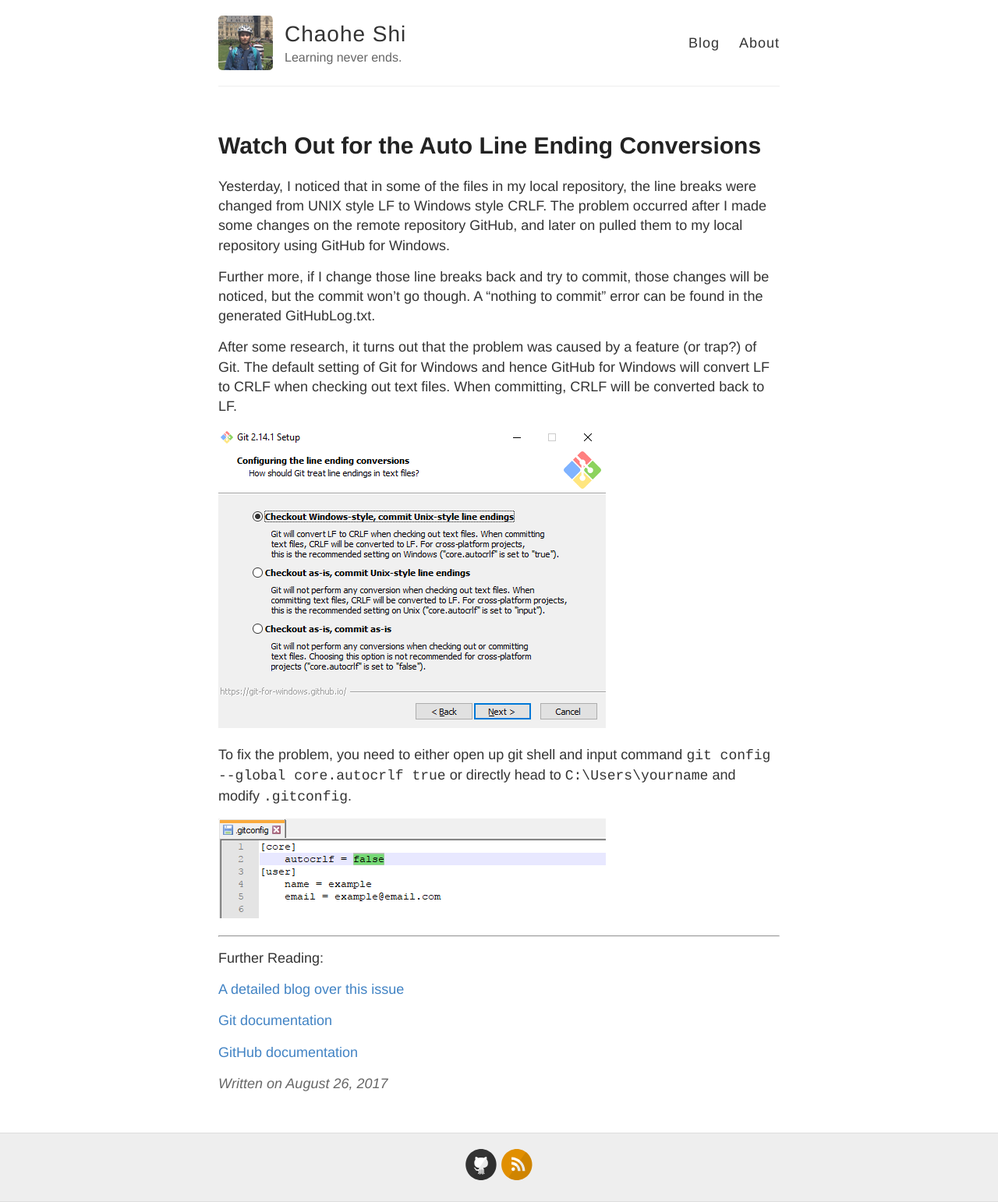
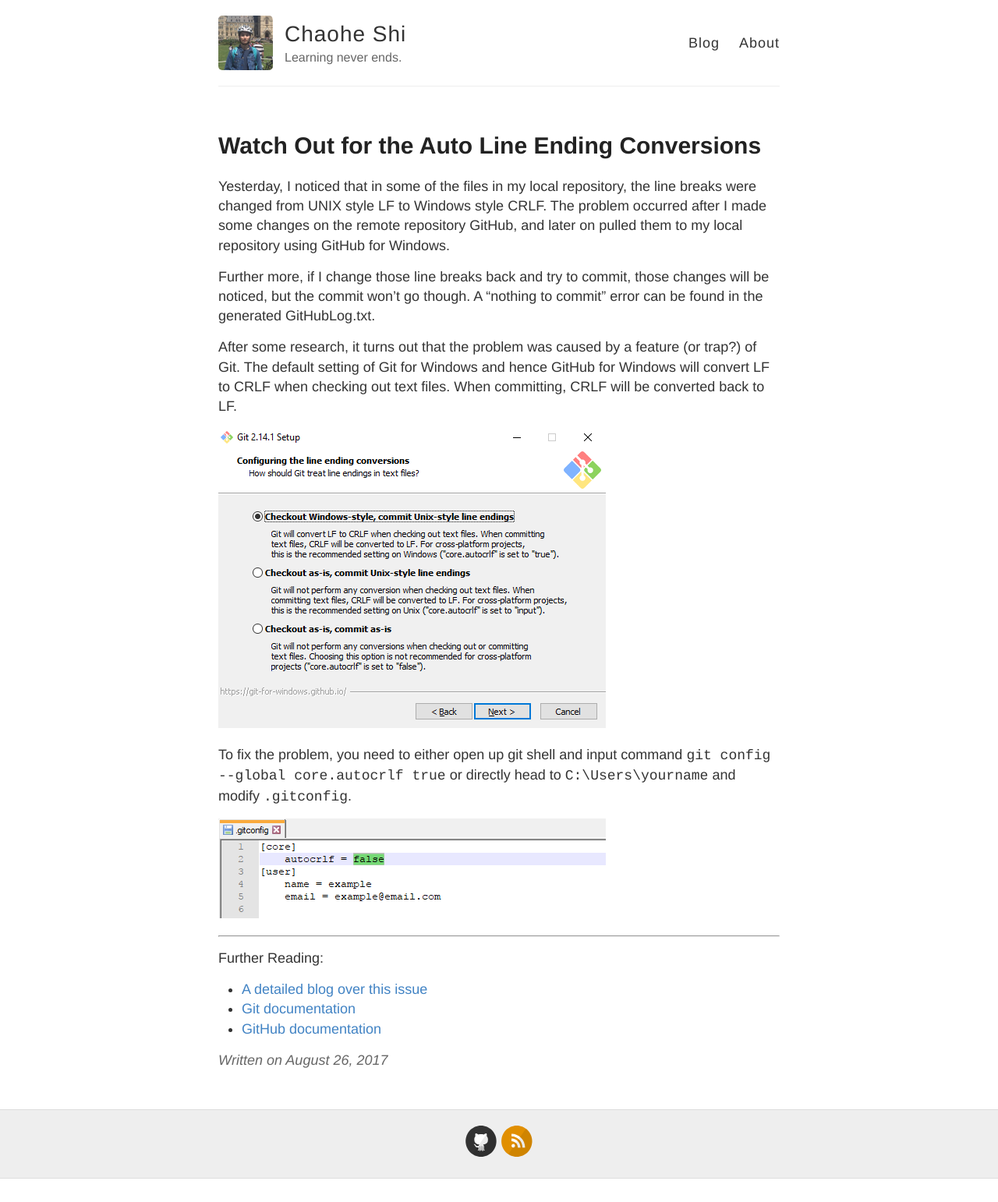
Before and after one commit to chaohershi/chaohershi.github.io, a Jekyll site: the page built from _posts/2017-08-26-Watch-Out-for-the-Auto-Line-Ending-Conversions.md, in a window 1280 px wide. Shown: the whole page at 78% size. Built offline with Jekyll 4.4.1, drawn with Linux system fonts in a browser that asks for light colours; our own code applies the rules of GitHub Pages for plain Markdown files; comment, search, counter and statistics services are not loaded; after the commit the page ends 1512 px from its top, so only the background shows below that.

Commit message:
Update format

```diff
--- a/_posts/2017-08-26-Watch-Out-for-the-Auto-Line-Ending-Conversions.md
+++ b/_posts/2017-08-26-Watch-Out-for-the-Auto-Line-Ending-Conversions.md
@@ -17,9 +17,6 @@
 ---
 
 Further Reading:
-
-[A detailed blog over this issue](https://github.com/cssmagic/blog/issues/22)
-
-[Git documentation](https://git-scm.com/book/en/v2/Customizing-Git-Git-Configuration#__code_core_autocrlf_code)
-
-[GitHub documentation](https://help.github.com/articles/dealing-with-line-endings/)
+- [A detailed blog over this issue](https://github.com/cssmagic/blog/issues/22)
+- [Git documentation](https://git-scm.com/book/en/v2/Customizing-Git-Git-Configuration#__code_core_autocrlf_code)
+- [GitHub documentation](https://help.github.com/articles/dealing-with-line-endings/)
```
Also changed, not shown: _posts/2017-08-25-Two-Anti-Spam-Measures-Against-Email-Address-Harvesting.md (+2 -2 lines).
